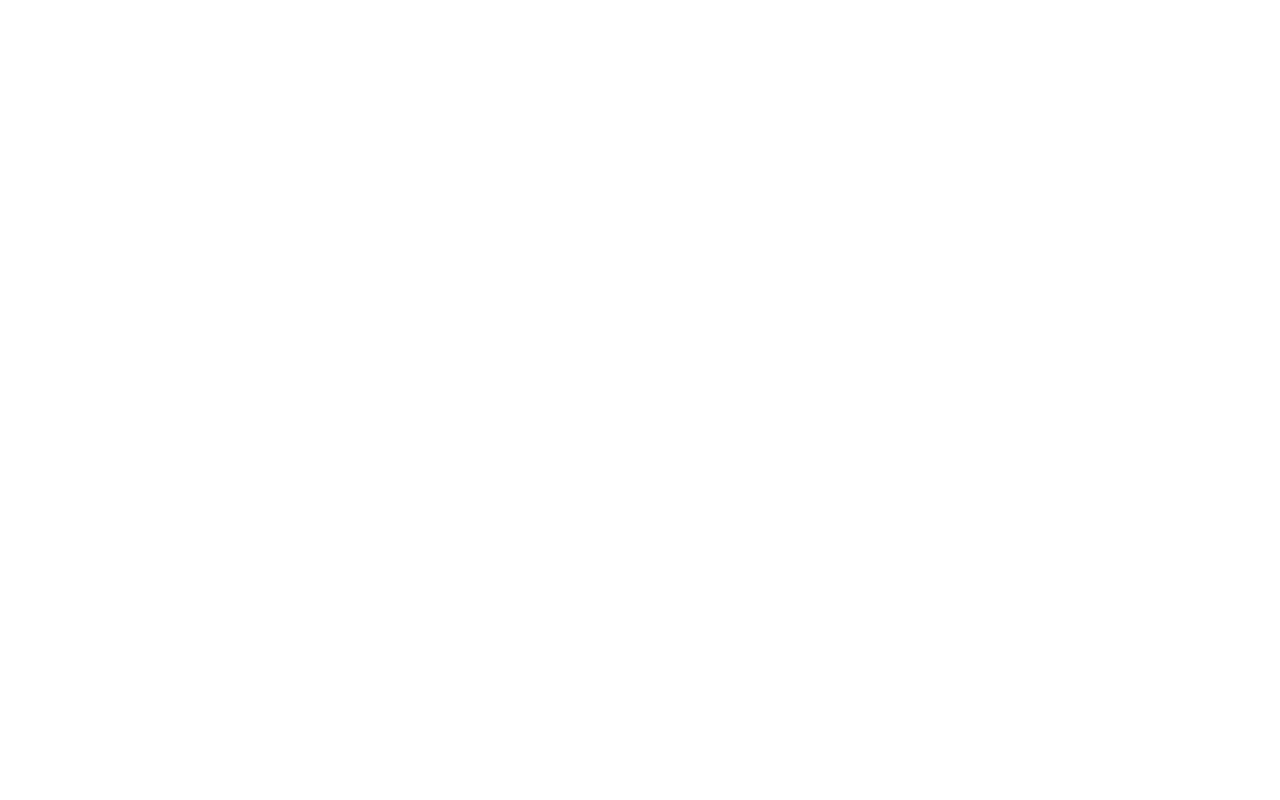
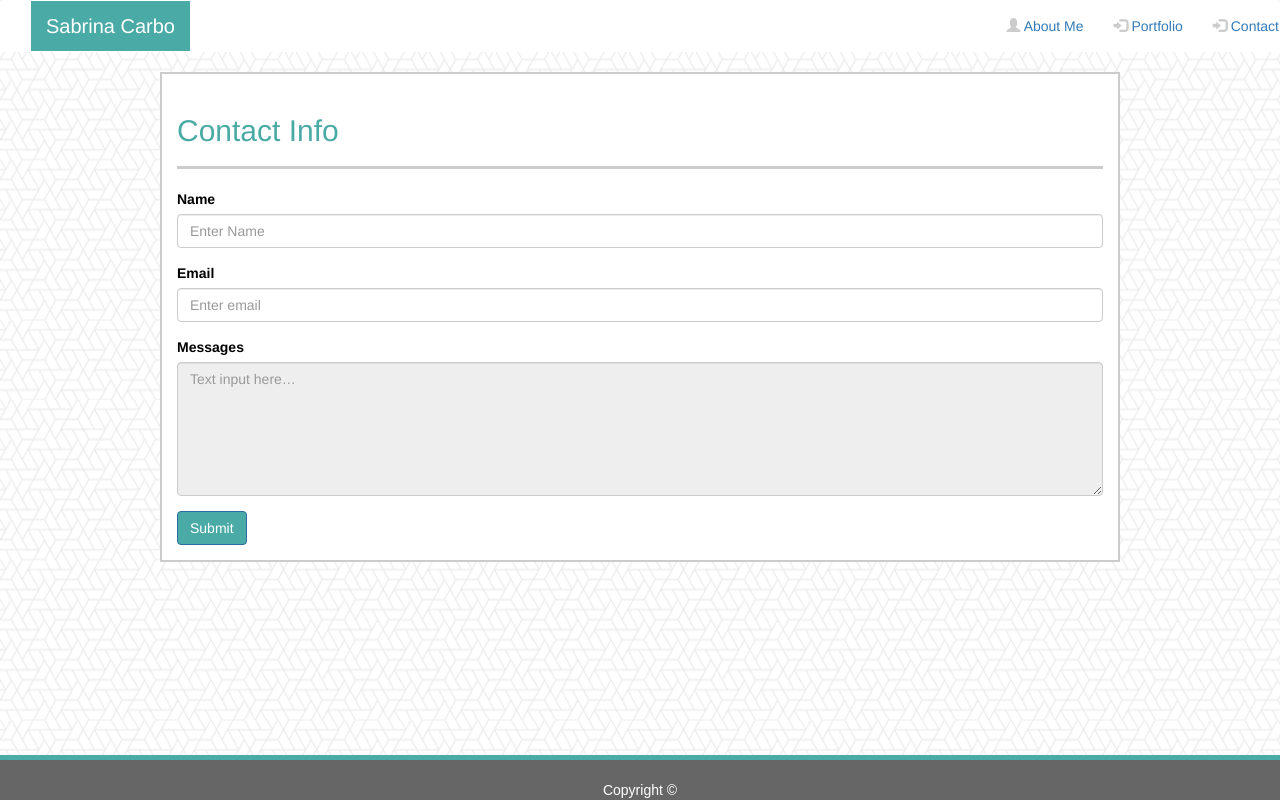
Before and after one commit to sabrinacarbo/Bootstrap-Portfolio, a plain HTML site: page contact.html in a window 1280 px wide. Drawn offline with nearby package versions, Linux system fonts and the light colour scheme.

Commit message:
latest updates

```diff
--- a/BSindex.html
+++ b/BSindex.html
@@ -8,44 +8,80 @@
     <meta name="viewport" content="width=device-width, initial-scale=1">
     <link rel="stylesheet" href="https://maxcdn.bootstrapcdn.com/bootstrap/3.3.7/css/bootstrap.min.css">
     <script src="https://ajax.googleapis.com/ajax/libs/jquery/3.3.1/jquery.min.js"></script>
-    <script src="https://maxcdn.bootstrapcdn.com/bootstrap/3.3.7/js/bootstrap.min.js"></script></head>
+    <script src="https://maxcdn.bootstrapcdn.com/bootstrap/3.3.7/js/bootstrap.min.js"></script>
+    <link rel="stylesheet" type="text/css" media="screen" href="assets/css/style.css" />
+</head>
 
 <body>
     <header>
-            <nav class="navbar navbar-inverse">
-                    <div class="container-fluid">
-                      <div class="navbar-header">
-                        <a class="navbar-brand">Sabrina Carbo</a>
-                      </div>
-                      <ul class="nav navbar-nav navbar-right">
-                        <li><a href="index.html"><span class="glyphicon glyphicon-user"></span> About Me</a></li>
-                        <li><a href="portfolio.html"><span class="glyphicon glyphicon-log-in"></span> Portfolio</a></li>
-                        <li><a href="contact.html"><span class="glyphicon glyphicon-log-in"></span> Contact</a></li>
-                      </ul>
-                    </div>
-            </nav>
+        <nav class="navbar">
+            <div class="navbar-header">
+                <a class="navbar-brand">Sabrina Carbo</a>
+            </div>
+            <ul class="nav navbar-nav navbar-right">
+                <li>
+                    <a href="BSindex.html">
+                        <span class="glyphicon glyphicon-user"></span> About Me</a>
+                </li>
+                <li>
+                    <a href="portfolio.html">
+                        <span class="glyphicon glyphicon-log-in"></span> Portfolio</a>
+                </li>
+                <li>
+                    <a href="contact.html">
+                        <span class="glyphicon glyphicon-log-in"></span> Contact</a>
+                </li>
+            </ul>
+            </div>
+        </nav>
     </header>
     <div class="container">
 
         <div class="row">
             <div class="col-lg-12">
-                <h2>About Me</h2>
+                <div class="page-header">
+                    <h2>About Me</h2>
+                </div>
             </div>
         </div>
 
         <div class="row">
             <div class="col-lg-4">
-                <!-- insert image
-                        insert text -->
+                <img id="index-img" src="assets/images/opening.jpg" alt="Skydiving" class="img-thumbnail">
             </div>
+            <div class="col-lg-8">
+                <p>Lorem ipsum dolor sit amet, consectetur adipiscing elit. Nullam ut tempor mauris, vitae condimentum nibh.
+                    Curabitur sed velit arcu. Cras nunc elit, tristique eu porttitor quis, venenatis sit amet tellus. Nam
+                    id dolor ornare ligula vehicula vestibulum. Orci varius natoque penatibus et magnis dis parturient montes,
+                    nascetur ridiculus mus. Mauris laoreet mauris nec scelerisque dictum. Vestibulum congue efficitur lectus,
+                    sed pharetra libero malesuada eget. Mauris interdum eros eu ex iaculis, sed consequat massa efficitur.
+                    Morbi sed tempus massa. Vestibulum pellentesque molestie tincidunt. Nulla facilisi. Aenean sit amet facilisis
+                    dui.
+                </p>
 
+                <p>In vestibulum enim et elit eleifend, vel tempor urna commodo. Nulla ornare ex ac ligula ultricies, vestibulum
+                    accumsan magna consectetur. Quisque at erat turpis. Maecenas non vulputate lectus, lacinia sagittis sapien.
+                    Cras malesuada mauris justo, ut ultricies mauris tincidunt quis. Nunc vehicula nunc in venenatis pulvinar.
+                    Pellentesque rutrum non metus vel semper. Pellentesque habitant morbi tristique senectus et netus et
+                    malesuada fames ac turpis egestas. Mauris elementum nisl ac lacus venenatis, sit amet finibus purus pulvinar.
+                </p>
+
+                <p>Cras bibendum imperdiet metus elementum porttitor. Fusce at sem quis ante luctus lacinia sed et lectus. Proin
+                    id viverra diam. Nunc fermentum nec nisl iaculis venenatis. Ut lorem lacus, ultrices non tortor id, egestas
+                    finibus est. Vivamus non sagittis odio. Quisque nulla nunc, interdum vel dui et, viverra sodales neque.
+                    In hac habitasse platea dictumst. Maecenas finibus pretium arcu, et facilisis lorem efficitur eget.
+                </p>
+            </div>
         </div>
-
+    </div>
+    <div class="row before">
+        <div class="col-lg-12">
+            <footer>
+                <p>Copyright &copy;</p>
+            </footer>
+        </div>
     </div>
 
-    <footer>
-        <!-- insert footer -->
-    </footer>
 </body>
 
 </html>
--- a/assets/css/style.css
+++ b/assets/css/style.css
@@ -0,0 +1,100 @@
+body {
+    color: black;
+    background-image: url("../images/hex.png");
+}
+
+.navbar-header,
+.navbar-inverse {
+    background-color: #ffffff;
+    border-color: #cccccc;
+}
+
+.navbar {
+    background-color: #ffffff;
+}
+
+.navbar-brand {
+    color:white;
+    font-size: 20px;
+    background-color: #4aaaa5;
+    position: relative;
+    left: 30px;
+}
+
+.glyphicon {
+    color: #cccccc;
+}
+
+.container {
+    width: 960px;
+    margin: 0 auto;
+    border-style: solid;
+    border-width: 2px;
+    border-color: #cccccc;
+    background-color:#ffffff;
+}
+
+.page-header {
+    border-bottom-color: #cccccc;
+    border-width: 3px;
+    color:#4aaaa5;
+}
+
+.contact-info {
+    margin: 20px;
+    padding: 20px;
+    height: 400px;
+    border-style: solid;
+    border-width: 5px;
+    float: left;
+}
+
+#index-img {
+    padding:5px;
+    width: 300px;
+}
+
+.port-img {
+    padding:20px;
+    width: 250px;
+}
+
+.wrapper::after {
+    height: 20px;
+}
+
+.before::before {
+    height: 100px;
+}
+
+.btn-primary {
+    background-color: #4aaaa5
+}
+
+.form-control {
+    width: 100%
+}
+
+footer {
+    font-family: "Arial", "Helvetica Neue", Helvetica, sans-serif;
+    text-align: center;
+    background-color: #666666;
+    color:white;
+    position: fixed;
+    bottom: 0;
+    left: 0;
+    right: 0;
+    width:100%;
+    height: 45px;
+    clear: both;
+    padding: 20px;
+    border-top: 5px solid #4aaaa5;
+    overflow: visible;
+    z-index:1;
+}
+
+/* .clearfix::after {
+    content: "";
+    clear: both;
+    display: block;
+}  */
--- a/contact.html
+++ b/contact.html
@@ -0,0 +1,77 @@
+<!DOCTYPE html>
+<html lang="en">
+
+<head>
+    <meta charset="utf-8" />
+    <meta http-equiv="X-UA-Compatible" content="IE=edge">
+    <title>Sabrina Carbo</title>
+    <meta name="viewport" content="width=device-width, initial-scale=1">
+    <link rel="stylesheet" href="https://maxcdn.bootstrapcdn.com/bootstrap/3.3.7/css/bootstrap.min.css">
+    <script src="https://ajax.googleapis.com/ajax/libs/jquery/3.3.1/jquery.min.js"></script>
+    <script src="https://maxcdn.bootstrapcdn.com/bootstrap/3.3.7/js/bootstrap.min.js"></script>
+    <link rel="stylesheet" type="text/css" media="screen" href="assets/css/style.css" />
+</head>
+
+<body>
+    <header>
+        <nav class="navbar">
+            <div class="navbar-header">
+                <a class="navbar-brand">Sabrina Carbo</a>
+            </div>
+            <ul class="nav navbar-nav navbar-right">
+                <li>
+                    <a href="BSindex.html">
+                        <span class="glyphicon glyphicon-user"></span> About Me</a>
+                </li>
+                <li>
+                    <a href="portfolio.html">
+                        <span class="glyphicon glyphicon-log-in"></span> Portfolio</a>
+                </li>
+                <li>
+                    <a href="contact.html">
+                        <span class="glyphicon glyphicon-log-in"></span> Contact</a>
+                </li>
+            </ul>
+            </div>
+        </nav>
+    </header>
+
+    <div class="container">
+
+        <div class="row">
+            <div class="col-lg-12">
+                <div class="page-header">
+                    <h2>Contact Info</h2>
+                </div>
+            </div>
+        </div>
+
+        <form>
+            <div class="form-group">
+                <label>Name</label>
+                <input class="form-control" type="text" placeholder="Enter Name">
+            </div>
+            <div class="form-group">
+                <label>Email</label>
+                <input type="email" class="form-control" id="exampleInputEmail1" aria-describedby="emailHelp" placeholder="Enter email">
+            </div>
+            <div class="form-group form-check">
+                <label class="form-check-label" for="exampleCheck1">Messages</label>
+                <textarea class="form-control" type="text" placeholder="Text input here…" readonly rows="6" cols="50"></textarea>
+            </div>
+            <div class="form-group">
+                <button type="submit" class="btn btn-primary">Submit</button>
+            </div>
+        </form>
+    </div>
+
+    <div class="row before">
+        <div class="col-lg-12">
+            <footer>
+                <p>Copyright &copy;</p>
+            </footer>
+        </div>
+    </div>
+</body>
+
+</html>
```
Also changed, not shown: old.contact.html (added, +42 -0 lines), portfolio.html (+65 -3 lines), 1 other file.
